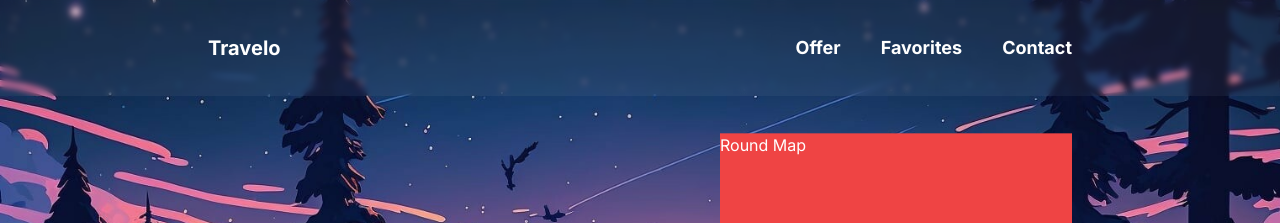
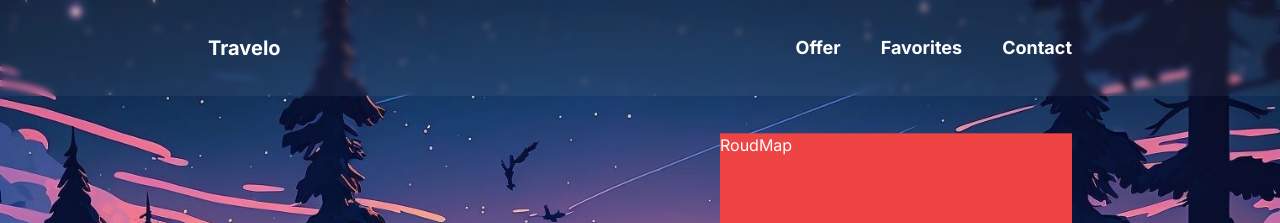
Before and after one commit to JayCodeGitHub/Travelo, a Next.js app: page / in a window 1280 px wide. Shown: the top 223 px of the page. Built offline with nearby package versions, Linux system fonts and the light colour scheme.

Commit message:
Create roudMap component

```diff
--- a/src/components/hero.tsx
+++ b/src/components/hero.tsx
@@ -1,4 +1,6 @@
 import Image from "next/image";
+import Button from "./button";
+import RoudMap from "./roudMap";
 
 export default function Hero() {
   return (
@@ -23,7 +25,7 @@ export default function Hero() {
           </p>
           <button>See Offer</button>
         </header>
-        <div className="bg-red-500  w-96">Round Map</div>
+        <RoudMap />
       </div>
     </div>
   );
--- /dev/null
+++ b/src/components/roudMap.tsx
@@ -0,0 +1,7 @@
+export default function RoudMap() {
+  return (
+    <div className="bg-red-500 w-96">
+      <p>RoudMap</p>
+    </div>
+  );
+}
```
